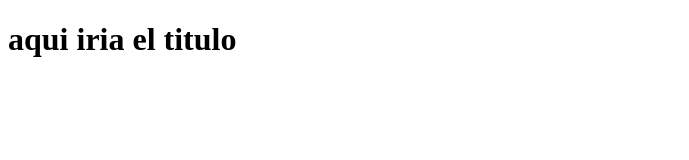
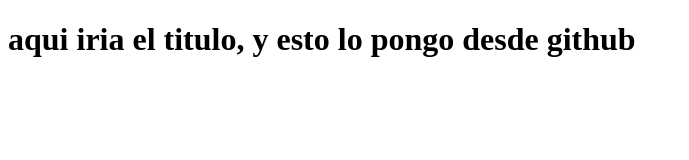
Before and after one commit to MSG-DEVELOPER/gitPildorasVSC, a plain HTML site: page index.html in a window 1280 px wide. Shown: the whole page, without its empty margins (0-689 px from the left). Drawn offline with Linux system fonts and the light colour scheme.

Commit message:
Update index.html

```diff
--- a/index.html
+++ b/index.html
@@ -6,6 +6,7 @@
     <title>Document</title>
 </head>
 <body>
-    <h1>aqui iria el titulo</h1>
+    <h1>aqui iria el titulo, y esto lo pongo desde github</h1>
+
 </body>
 </html>
```
